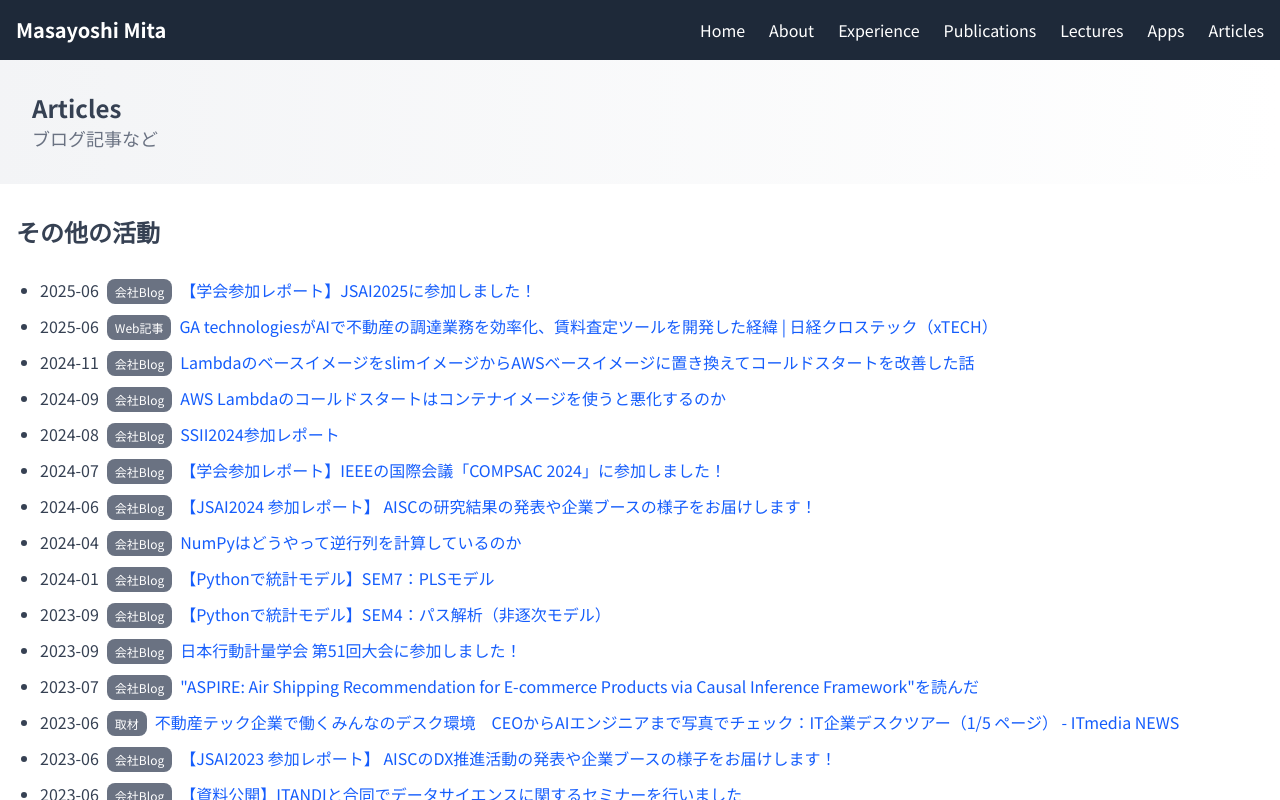
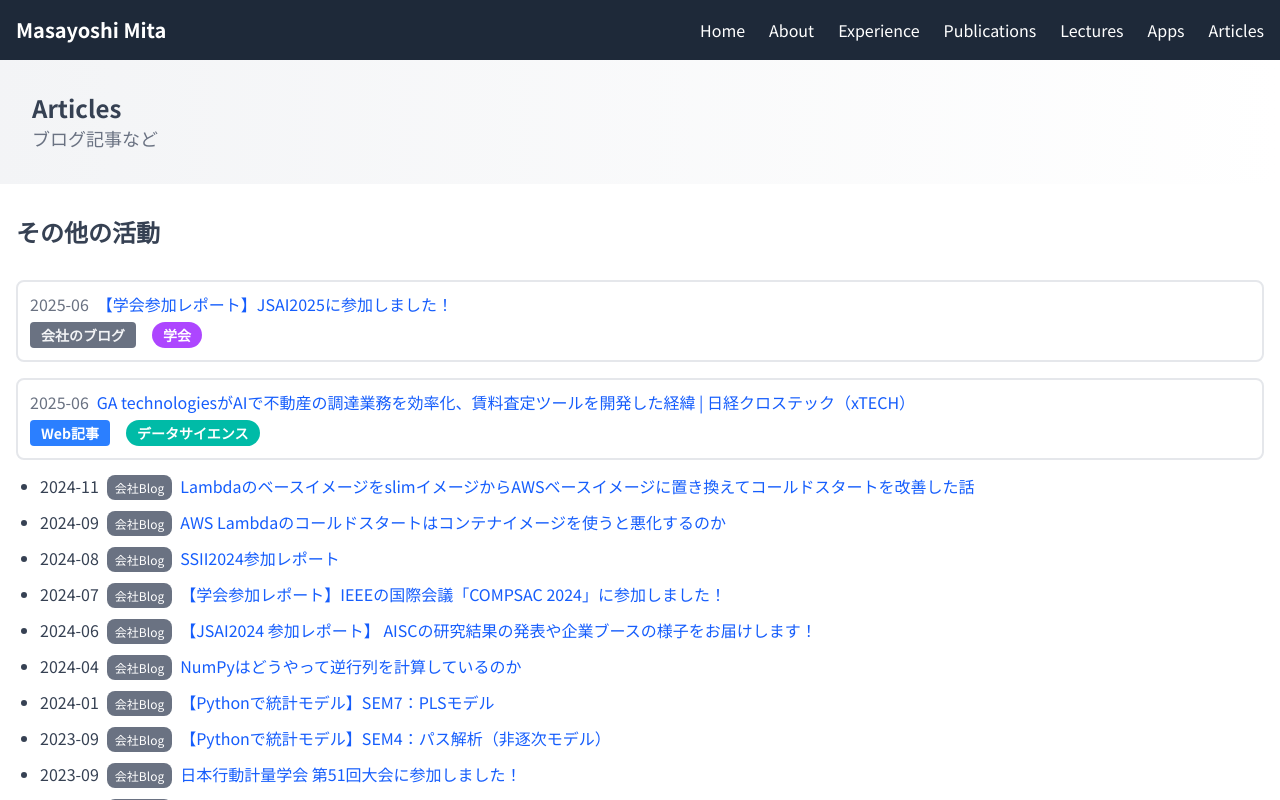
Before and after one commit to nigimitama/nigimitama.github.io, a Next.js app: page /articles in a window 1280 px wide. Shown: the top 800 px of the page. Built offline with nearby package versions, Linux system fonts and the light colour scheme.

Commit message:
feat: update ArticleLink

```diff
--- a/app/apps/page.tsx
+++ b/app/apps/page.tsx
@@ -16,21 +16,13 @@ export default function AppsPage() {
           </section>
 
           <section className="my-8">
-            <ul className="list-disc pl-6 space-y-4">
-              <li>
-                不動産建設データ活用推進協会（2025）
-                <Link href="https://bookplus.nikkei.com/atcl/catalog/25/05/12/02006/">『不動産AI成功パターン』</Link>
-                、日経BP。
-                <ul className="list-disc pl-6 mt-2">
-                  <li>
-                    詳細：
-                    <Link href="https://www.ga-tech.co.jp/news/8_nzh62a60f65i9/">
-                      当社が執筆協力した書籍「不動産AI成功パターン」発刊のお知らせ | ニュース | 株式会社GA technologies
-                    </Link>
-                  </li>
-                </ul>
-              </li>
-            </ul>
+            <div className="grid grid-cols-3 gap-4">
+              <div className="bg-gray-100">01</div>
+              <div className="bg-gray-100 col-span-2">03</div>
+              <div className="bg-gray-100">01</div>
+              <div className="bg-gray-100">01</div>
+              <div className="bg-gray-100">01</div>
+            </div>
           </section>
         </article>
       </main>
--- /dev/null
+++ b/app/articles/components/ArticleLink.tsx
@@ -0,0 +1,54 @@
+import Link from "@/components/Link"
+import { Badge } from "@/components/ui/badge"
+
+type Category = "会社のブログ" | "個人のブログ" | "Web記事" | "イベント"
+
+const categoryColors: Record<Category, string> = {
+  会社のブログ: "bg-gray-500 text-gray-100",
+  個人のブログ: "bg-green-500 text-white",
+  Web記事: "bg-blue-500 text-white",
+  イベント: "bg-yellow-500 text-white",
+}
+
+type Tag = "学会" | "データサイエンス" | "アプリ開発"
+
+const tagColors: Record<Tag, string> = {
+  学会: "bg-purple-500 text-white",
+  データサイエンス: "bg-teal-500 text-white",
+  アプリ開発: "bg-orange-500 text-white",
+}
+
+export interface ArticleLinkProps {
+  href: string
+  title: string
+  category: Category
+  date?: string
+  tags?: Tag[]
+}
+
+export function ArticleLink({ date, href, title, category, tags }: ArticleLinkProps) {
+  return (
+    <div className="mb-4 border-gray-200 border-2 rounded-lg p-3">
+      <div className="flex gap-2 items-center">
+        <p className="text-gray-500">{date}</p>
+        <Link href={href}>
+          <span>{title}</span>
+        </Link>
+      </div>
+
+      <div className="flex flex-wrap gap-4 mt-2">
+        <Badge className={`text-sm rounded-sm ${categoryColors[category]}`}>{category}</Badge>
+
+        <div className="flex flex-wrap gap-2">
+          {(tags ?? []).map((tag, index) => {
+            return (
+              <Badge key={index} variant="default" className={`text-sm ${tagColors[tag]}`}>
+                {tag}
+              </Badge>
+            )
+          })}
+        </div>
+      </div>
+    </div>
+  )
+}
--- a/app/articles/page.tsx
+++ b/app/articles/page.tsx
@@ -1,10 +1,28 @@
 import Title from "../components/Title"
+import { ArticleLink, ArticleLinkProps } from "./components/ArticleLink"
 
 export const metadata = {
   title: "Articles - Masayoshi Mita",
 }
 
 export default function ArticlesPage() {
+  const articles: ArticleLinkProps[] = [
+    {
+      date: "2025-06",
+      href: "https://note.com/fine_coot1374/n/n250cbf6e93c8",
+      title: "【学会参加レポート】JSAI2025に参加しました！",
+      category: "会社のブログ",
+      tags: ["学会"],
+    },
+    {
+      date: "2025-06",
+      href: "https://xtech.nikkei.com/atcl/nxt/column/18/03210/052800001/",
+      title: "GA technologiesがAIで不動産の調達業務を効率化、賃料査定ツールを開発した経緯 | 日経クロステック（xTECH）",
+      category: "Web記事",
+      tags: ["データサイエンス"],
+    },
+  ]
+
   return (
     <>
       <Title title="Articles" subtitle="ブログ記事など" />
@@ -15,25 +33,18 @@ export default function ArticlesPage() {
           </section>
 
           <section className="my-8">
+            {articles.map((article, index) => (
+              <ArticleLink
+                key={index}
+                date={article.date}
+                href={article.href}
+                title={article.title}
+                category={article.category}
+                tags={article.tags}
+              />
+            ))}
+
             <ul className="list-disc pl-6 space-y-4">
-              <li>
-                2025-06
-                <span className="bg-gray-500 text-white px-2 py-1 rounded text-xs mx-2">会社Blog</span>
-                <a href="https://note.com/fine_coot1374/n/n250cbf6e93c8" className="text-blue-600 hover:underline">
-                  【学会参加レポート】JSAI2025に参加しました！
-                </a>
-              </li>
-              <li>
-                2025-06
-                <span className="bg-gray-500 text-white px-2 py-1 rounded text-xs mx-2">Web記事</span>
-                <a
-                  href="https://xtech.nikkei.com/atcl/nxt/column/18/03210/052800001/"
-                  className="text-blue-600 hover:underline"
-                >
-                  GA technologiesがAIで不動産の調達業務を効率化、賃料査定ツールを開発した経緯 |
-                  日経クロステック（xTECH）
-                </a>
-              </li>
               <li>
                 2024-11
                 <span className="bg-gray-500 text-white px-2 py-1 rounded text-xs mx-2">会社Blog</span>
--- a/components/ArticleLink.tsx
+++ /dev/null
@@ -1,41 +0,0 @@
-import { Badge } from "@/components/ui/badge"
-import { Card, CardContent, CardDescription, CardFooter, CardHeader, CardTitle } from "@/components/ui/card"
-
-export interface ArticleLinkProps {
-  href: string
-  title: string
-  desc?: string
-  type?: string
-  date?: string
-  tags?: string[]
-  className?: string
-}
-
-export function ArticleLink({ date, href, title, desc, tags, className }: ArticleLinkProps) {
-  const linkClassName = `text-blue-600 hover:underline ${className}`
-
-  return (
-    <Card>
-      <CardHeader>
-        <CardTitle>
-          <a href={href} target="_blank" rel="noopener noreferrer" className={linkClassName}>
-            {title}
-          </a>
-        </CardTitle>
-        <CardDescription>{date}</CardDescription>
-      </CardHeader>
-      <CardContent>
-        <p>{desc}</p>
-      </CardContent>
-      <CardFooter>
-        {(tags ?? []).map((tag, index) => {
-          return (
-            <Badge className="mx-2" key={index}>
-              {tag}
-            </Badge>
-          )
-        })}
-      </CardFooter>
-    </Card>
-  )
-}
```
